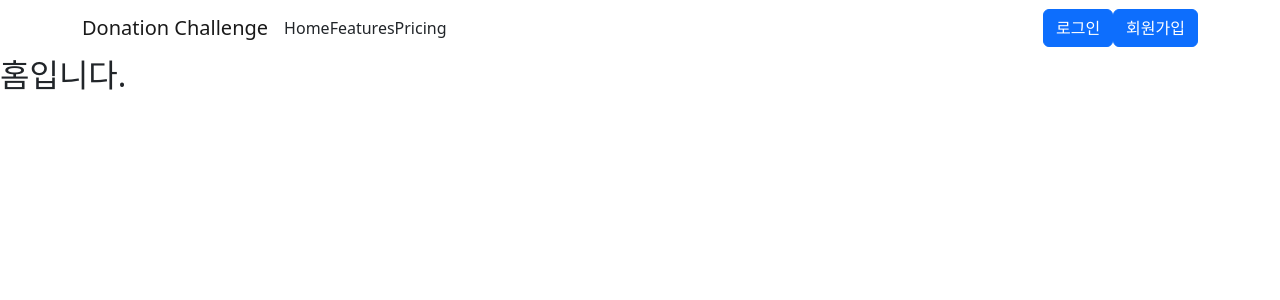
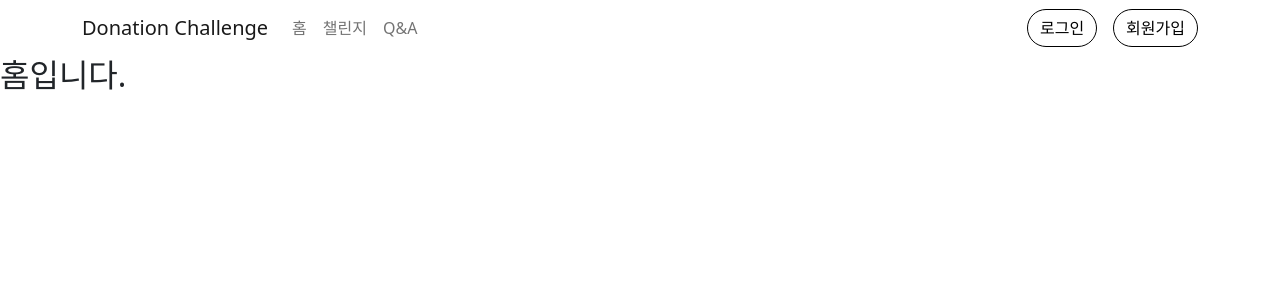
Before and after one commit to Leekee0905/DonationChallenge, a React (Create React App) app: page / in a window 1280 px wide. Shown: the top 300 px of the page. Built offline with nearby package versions, Linux system fonts and the light colour scheme.

Commit message:
헤더 Q&A 단어만 추가

```diff
--- a/src/layout/Header.jsx
+++ b/src/layout/Header.jsx
@@ -2,9 +2,9 @@ import { Link, Navigate, useNavigate } from "react-router-dom"
 import { React, useEffect, useState } from "react"
 import axios from "axios"
 import { Form, Button, Container, Nav, Navbar, NavDropdown } from "react-bootstrap"
+import './Header.css'
 
-
-export function Login(){
+export function Logout(){
   const navigate=useNavigate()
   function onSignupClick(){
     navigate('/member/new')
@@ -13,17 +13,16 @@ export function Login(){
     navigate('/member/login')
   }
   return (
-    <Form>
-      <Button onClick={onLoginClick}>로그인</Button>
-      <Button onClick={onSignupClick}>회원가입</Button>
-    </Form>
+    <div>
+      <Button className='loginbtn' onClick={onLoginClick}>로그인</Button>
+      <Button className='signupbtn' onClick={onSignupClick}>회원가입</Button>
+    </div>
 
   )
 }
 
-export function Logout(props){
+export function Login(props){
   const isLogin = props.isLogin;
-  const [userId,setUserId] = useState("")
   const username = sessionStorage.getItem("id")
 
   function logoutHandle(){
@@ -39,16 +38,17 @@ export function Logout(props){
     })
   }
   return (
-    <div>
+    <div className="loginlayout">
       {username}님
-      <Link to='/mypage'>마이페이지</Link>
-      <Button onClick={logoutHandle}to='/' replace>로그아웃</Button>
+      <Link className='mypage' to='/mypage'>마이페이지</Link>
+      <Button className='logoutbtn' onClick={logoutHandle}>로그아웃</Button>
     </div>
   )
 }
 
 export default function Header(){
   const [isLogin,setIsLogin] = useState(false)
+  const navigate=useNavigate()
 
   useEffect(()=>{
     if(sessionStorage.getItem('id') === null){
@@ -64,13 +64,12 @@ export default function Header(){
       <Container>
       <Navbar.Brand href="/">Donation Challenge</Navbar.Brand>
       <Nav className="me-auto">
-        <Nav>Home</Nav>
-        <Nav>Features</Nav>
-        <Nav>Pricing</Nav>
+        <Nav.Link href="/">홈</Nav.Link>
+        <Nav.Link href="/challenge">챌린지</Nav.Link>
+        <Nav.Link>Q&A</Nav.Link>
       </Nav>
       {isLogin ?
-      	// Main 컴포넌트 호출 시 isLogin 이라는 props 값을 전달
-        <Logout isLogin={isLogin}/> : <Login/>}
+        <Login isLogin={isLogin}/> : <Logout/>}
       </Container>
     </Navbar>
   )
```
